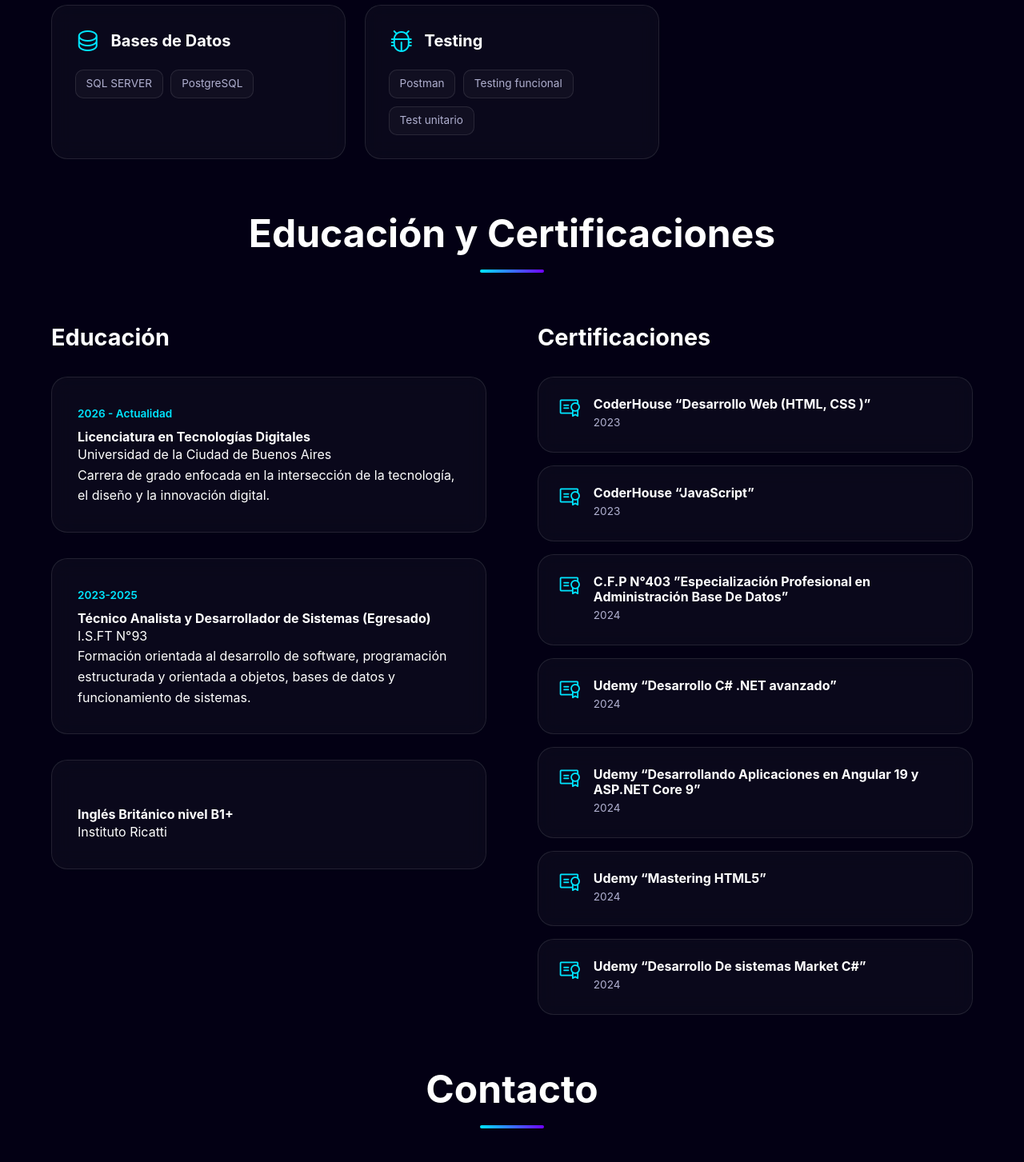
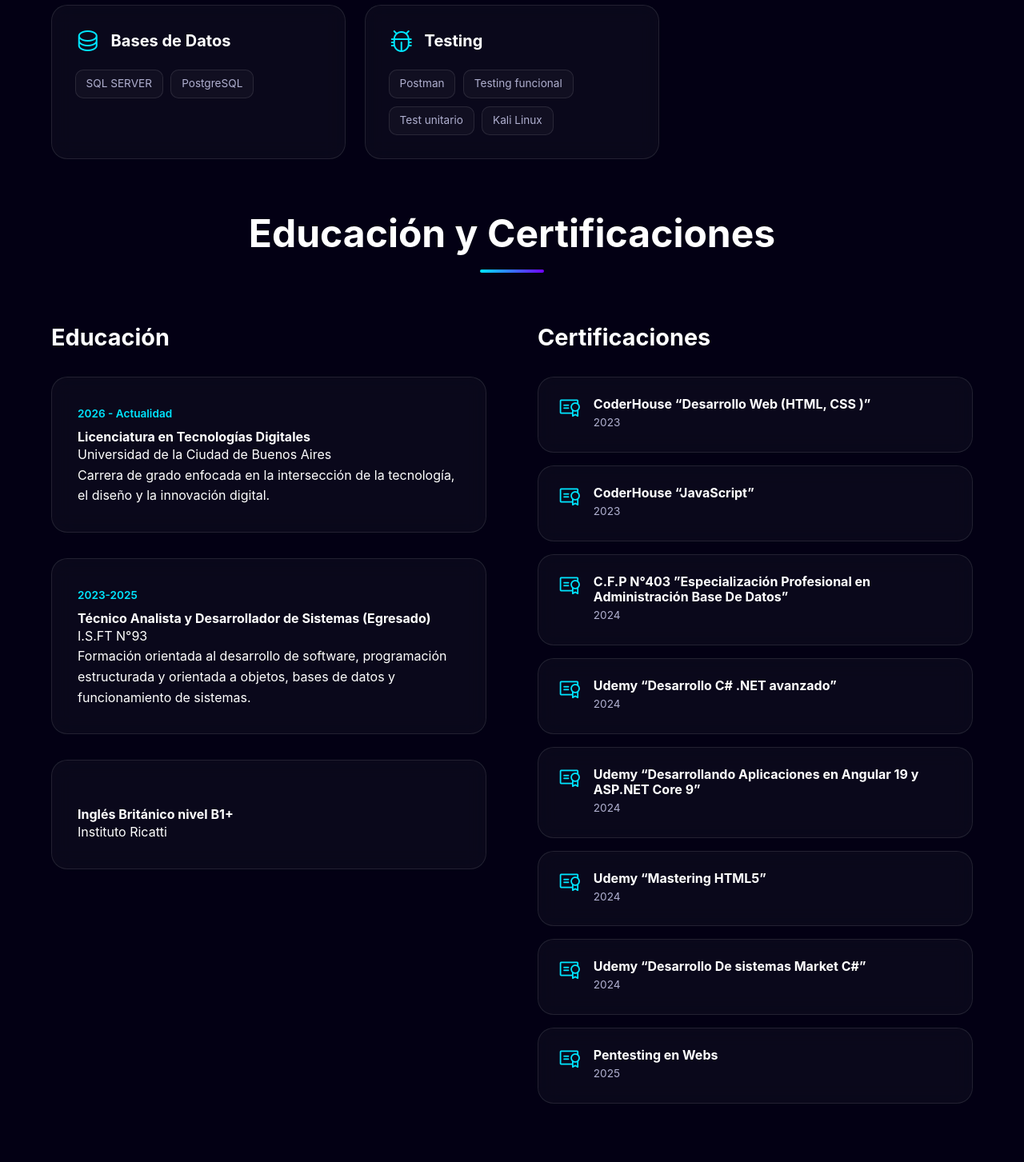
Before and after one commit to ivan-viera05/My-Web, an Angular app: page / in a window 1280 px wide. Shown: the part 4880-6333 px from the top of the page at 80% size. Built offline with nearby package versions, Linux system fonts and the light colour scheme.

Commit message:
feat: add Kali Linux and Pentesting certificate

```diff
--- a/src/app/app.ts
+++ b/src/app/app.ts
@@ -49,7 +49,7 @@ export class AppComponent implements OnInit, AfterViewInit {
         { name: 'APIs & Arquitectura', icon: 'ph ph-tree-structure', skills: ['APIs REST', 'JWT', 'Swagger', 'Microservicios', 'Arquitectura en capas', 'Arquitectura hexagonal', 'WebSockets', 'Microfrontend'] },
         { name: 'Gestión & DevOps', icon: 'ph ph-gear', skills: ['BPM Camunda', 'BPMN', 'Scrum', 'Git', 'GitHub', 'BitBucket', 'Docker'] },
         { name: 'Bases de Datos', icon: 'ph ph-database', skills: ['SQL SERVER', 'PostgreSQL'] },
-        { name: 'Testing', icon: 'ph ph-bug-beetle', skills: ['Postman', 'Testing funcional', 'Test unitario'] }
+        { name: 'Testing', icon: 'ph ph-bug-beetle', skills: ['Postman', 'Testing funcional', 'Test unitario', 'Kali Linux'] }
       ],
       experience: [
         { company: 'Proyecto - Agendifly', role: 'Full Stack Developer', period: 'Julio 2025 – Enero 2026', description: 'Desarrollé un sistema de gestión de turnos full-stack con backend .NET y frontend Angular, diseñando APIs REST con autenticación/roles y lógica de negocio. Modelé la base de datos y migraciones con EF Core, incorporé validaciones y manejo de errores, e integré pagos y gestión de suscripciones con Mercado Pago, además de optimizar rendimiento y seguridad mediante caching, rate limiting y validación.' },
@@ -68,7 +68,8 @@ export class AppComponent implements OnInit, AfterViewInit {
         { title: 'Udemy “Desarrollo C# .NET avanzado”', date: '2024' },
         { title: 'Udemy “Desarrollando Aplicaciones en Angular 19 y ASP.NET Core 9”', date: '2024' },
         { title: 'Udemy “Mastering HTML5”', date: '2024' },
-        { title: 'Udemy “Desarrollo De sistemas Market C#”', date: '2024' }
+        { title: 'Udemy “Desarrollo De sistemas Market C#”', date: '2024' },
+        { title: 'Pentesting en Webs', date: '2025' }
       ],
       languages: [
         { name: 'Español', level: 'Nativo' },
@@ -183,7 +184,7 @@ export class AppComponent implements OnInit, AfterViewInit {
         { name: 'APIs & Architecture', icon: 'ph ph-tree-structure', skills: ['REST APIs', 'JWT', 'Swagger', 'Microservices', 'Layered Architecture', 'Hexagonal Architecture', 'WebSockets', 'Microfrontend'] },
         { name: 'Management & DevOps', icon: 'ph ph-gear', skills: ['BPM Camunda', 'BPMN', 'Scrum', 'Git', 'GitHub', 'BitBucket', 'Docker'] },
         { name: 'Databases', icon: 'ph ph-database', skills: ['SQL SERVER', 'PostgreSQL'] },
-        { name: 'Testing', icon: 'ph ph-bug-beetle', skills: ['Postman', 'Functional Testing', 'Unit Testing'] }
+        { name: 'Testing', icon: 'ph ph-bug-beetle', skills: ['Postman', 'Functional Testing', 'Unit Testing', 'Kali Linux'] }
       ],
       experience: [
         { company: 'Project - Agendifly', role: 'Full Stack Developer', period: 'July 2025 – January 2026', description: 'Developed a full-stack appointment management system with .NET backend and Angular frontend, designing REST APIs with authentication/roles and business logic. Modeled the database and migrations with EF Core, incorporated validations and error handling, and integrated payments and subscription management with Mercado Pago, in addition to optimizing performance and security through caching, rate limiting, and validation.' },
@@ -202,7 +203,8 @@ export class AppComponent implements OnInit, AfterViewInit {
         { title: 'Udemy “Advanced C# .NET Development”', date: '2024' },
         { title: 'Udemy “Developing Applications in Angular 19 and ASP.NET Core 9”', date: '2024' },
         { title: 'Udemy “Mastering HTML5”', date: '2024' },
-        { title: 'Udemy “Market Systems Development C#”', date: '2024' }
+        { title: 'Udemy “Market Systems Development C#”', date: '2024' },
+        { title: 'Web Pentesting', date: '2025' }
       ],
       languages: [
         { name: 'Spanish', level: 'Native' },
```
